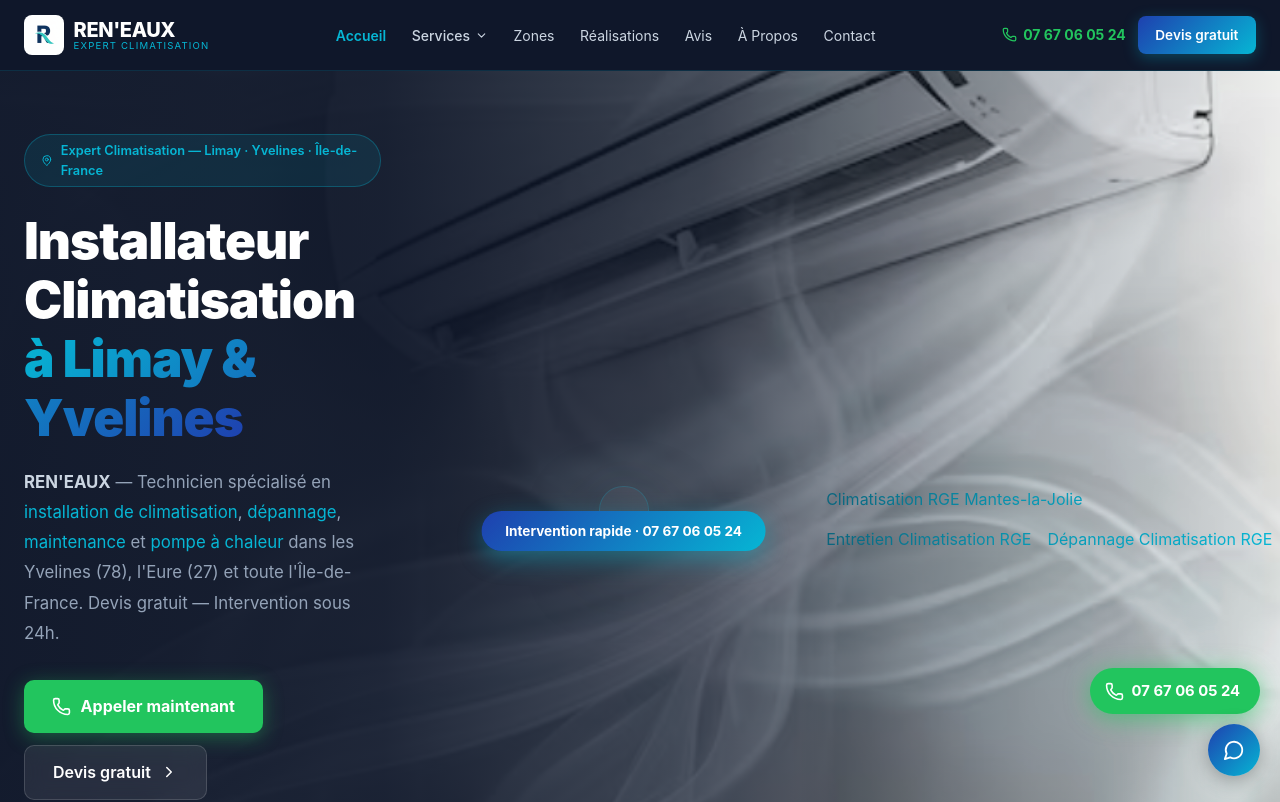
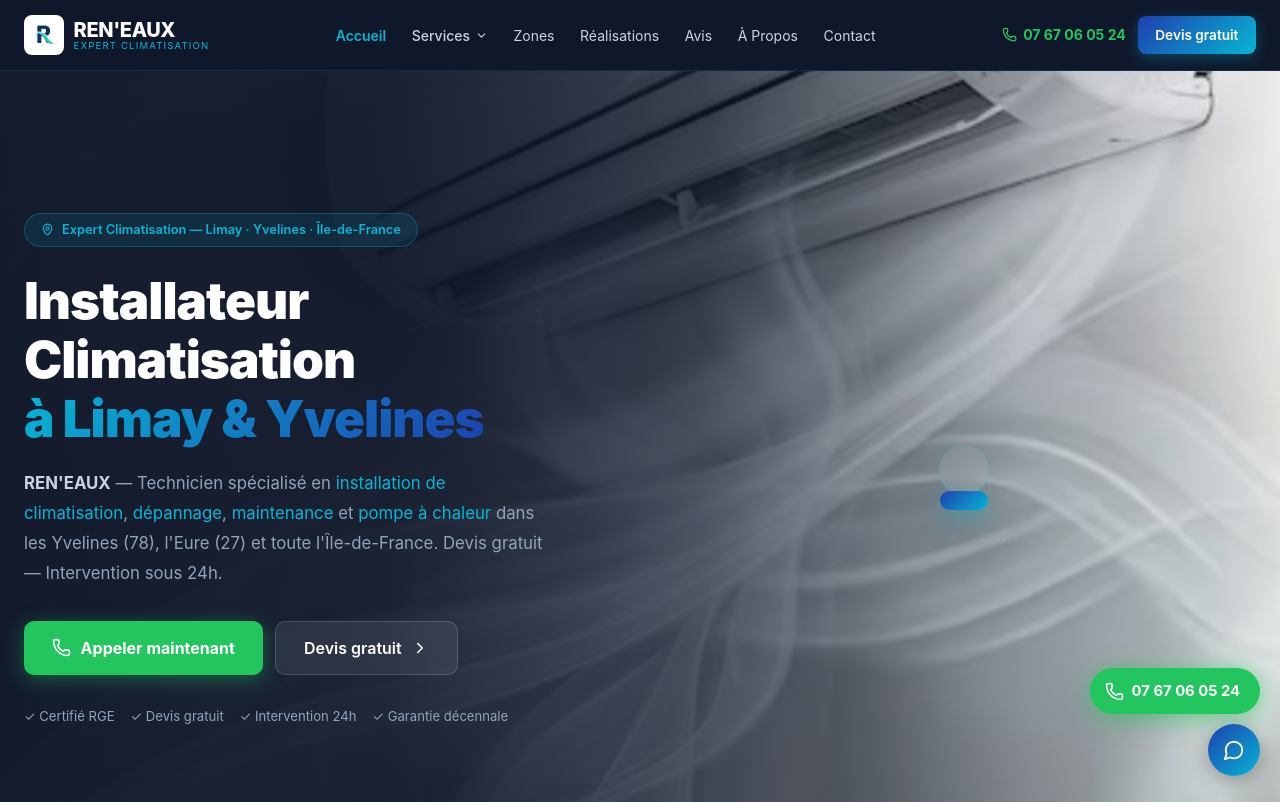
Before and after one commit to carluks78/Ren-eaux-Climatisation, a React (Vite) app: page / in a window 1280 px wide. Shown: the top 802 px of the page. Built offline with nearby package versions, Linux system fonts and the light colour scheme.

Commit message:
Remove contact info and links from Home component
Removed contact information and several links from the Home component.

```diff
--- a/src/app/components/pages/Home.tsx
+++ b/src/app/components/pages/Home.tsx
@@ -178,40 +178,12 @@
                   color: '#fff', fontSize: '0.85rem', fontWeight: '700',
                   whiteSpace: 'nowrap', boxShadow: '0 8px 25px rgba(6,182,212,0.4)',
                 }}>
-                  Intervention rapide · 07 67 06 05 24
+
                 </div>
               </div>
             </motion.div>
           </div>
         </div>
-
-        <div style={{
-  marginTop: '1rem',
-  display: 'flex',
-  flexWrap: 'wrap',
-  gap: '1rem'
-}}>
-  <Link
-    to="/climatisation-rge-mantes-la-jolie"
-    style={{ color: '#06B6D4' }}
-  >
-    Climatisation RGE Mantes-la-Jolie
-  </Link>
-
-  <Link
-    to="/entretien-climatisation-rge-mantes-la-jolie"
-    style={{ color: '#06B6D4' }}
-  >
-    Entretien Climatisation RGE
-  </Link>
-
-  <Link
-    to="/depannage-climatisation-rge-mantes-la-jolie"
-    style={{ color: '#06B6D4' }}
-  >
-    Dépannage Climatisation RGE
-  </Link>
-</div>
 
         {/* Wave */}
         <div style={{ position: 'absolute', bottom: 0, left: 0, right: 0 }}>
```
